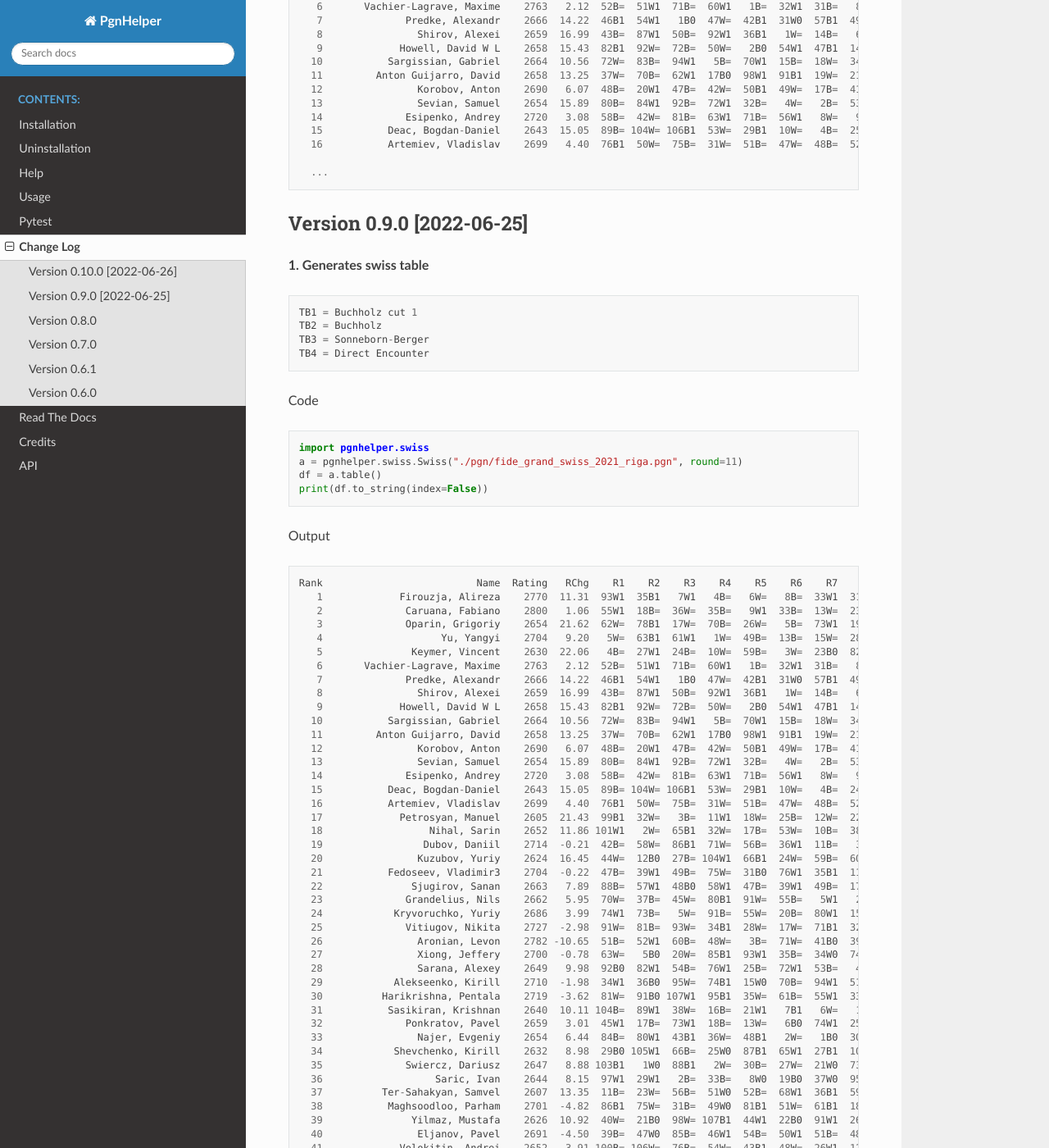
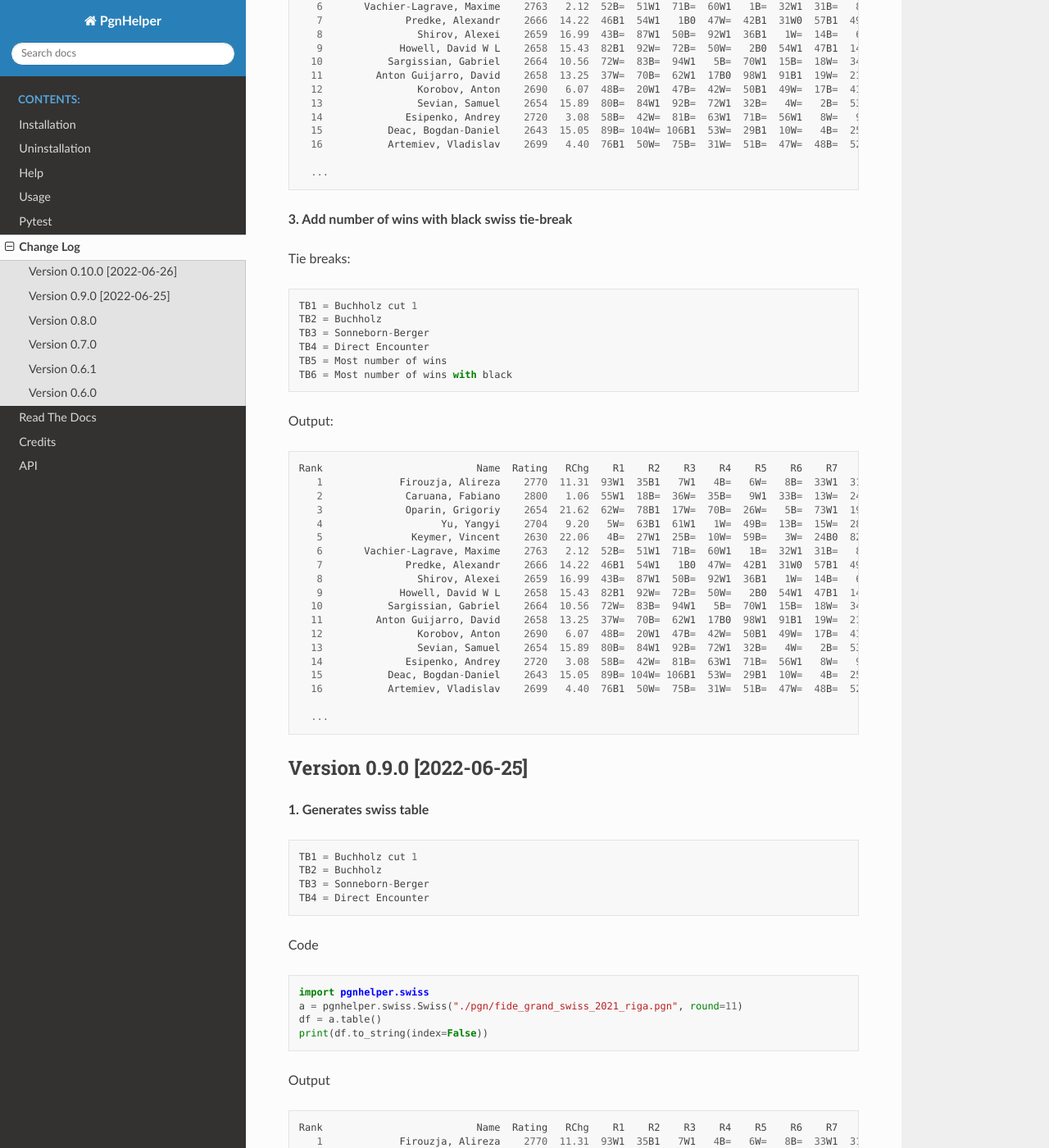
Before and after one commit to fsmosca/pgnhelper, a Sphinx documentation site: the page built from docs/changelog.rst, in a window 1280 px wide and 1400 px high, scrolled down 885 px. Shown: the whole window at 82% size. Built offline with Sphinx 7.4.7 and the Read the Docs theme 2.0.0, drawn with Linux system fonts in a browser that asks for light colours.

Commit message:
Add number of wins as black swiss tie-break

```diff
--- a/docs/changelog.rst
+++ b/docs/changelog.rst
@@ -43,6 +43,39 @@
      14              Esipenko, Andrey    2720   3.08  58B=  42W=  81B=  63W1  71B=  56W1   8W=   9B0  64B1  31W1  15B=     11    7.0   63.64 60.0 64.5 40.00  0.0    4
      15           Deac, Bogdan-Daniel    2643  15.05  89B= 104W= 106B1  53W=  29B1  10W=   4B=  25W=  18B=  38B1  14W=     11    7.0   63.64 60.0 63.0 39.25  0.0    3
      16           Artemiev, Vladislav    2699   4.40  76B1  50W=  75B=  31W=  51B=  47W=  48B=  52W=  49B1  17W=  34B1     11    7.0   63.64 56.5 61.5 39.00  0.0    3
+
+     ...
+
+**3. Add number of wins with black swiss tie-break**
+
+Tie breaks::
+
+   TB1 = Buchholz cut 1
+   TB2 = Buchholz
+   TB3 = Sonneborn-Berger
+   TB4 = Direct Encounter
+   TB5 = Most number of wins
+   TB6 = Most number of wins with black
+
+Output::
+
+   Rank                          Name  Rating   RChg    R1    R2    R3    R4    R5    R6    R7    R8    R9   R10   R11  Games  Score  Score%  TB1  TB2   TB3  TB4  TB5  TB6
+      1             Firouzja, Alireza    2770  11.31  93W1  35B1   7W1   4B=   6W=   8B=  33W1  31W1   2B0   9W1   3B=     11    8.0   72.73  0.0  0.0  0.00  0.0    0    0
+      2              Caruana, Fabiano    2800   1.06  55W1  18B=  36W=  35B=   9W1  33B=  13W=  24B1   1W1   6B=   7W=     11    7.5   68.18 67.0 72.5 49.75  0.0    4    1
+      3              Oparin, Grigoriy    2654  21.62  62W=  78B1  17W=  70B=  26W=   5B=  73W1  19B1   7W=  23B1   1W=     11    7.5   68.18 63.5 68.5 45.75  0.0    4    3
+      4                    Yu, Yangyi    2704   9.20   5W=  63B1  61W1   1W=  49B=  13B=  15W=  28B=  33W1   8B=   6W=     11    7.0   63.64 66.5 72.0 44.50  0.0    3    1
+      5               Keymer, Vincent    2630  22.06   4B=  27W1  25B=  10W=  59B=   3W=  24B0  82W1  53B1  29W1   9B=     11    7.0   63.64 65.5 70.0 43.25  0.0    4    1
+      6       Vachier-Lagrave, Maxime    2763   2.12  52B=  51W1  71B=  60W1   1B=  32W1  31B=   8W=  11B=   2W=   4B=     11    7.0   63.64 65.0 70.0 43.50  0.0    3    0
+      7              Predke, Alexandr    2666  14.22  46B1  54W1   1B0  47W=  42B1  31W0  57B1  49W1   3B=  11W=   2B=     11    7.0   63.64 64.5 70.0 42.25  0.0    5    3
+      8                Shirov, Alexei    2659  16.99  43B=  87W1  50B=  92W1  36B1   1W=  14B=   6B=  23W=   4W=  10B=     11    7.0   63.64 64.5 68.5 41.50  0.0    3    1
+      9             Howell, David W L    2658  15.43  82B1  92W=  72B=  50W=   2B0  54W1  47B1  14W1  12W1   1B0   5W=     11    7.0   63.64 62.5 66.5 40.25  0.0    5    2
+     10           Sargissian, Gabriel    2664  10.56  72W=  83B=  94W1   5B=  70W1  15B=  18W=  34B=  28W1  13B=   8W=     11    7.0   63.64 61.5 65.5 40.50  0.0    3    0
+     11         Anton Guijarro, David    2658  13.25  37W=  70B=  62W1  17B0  98W1  91B1  19W=  21B1   6W=   7B=  13W=     11    7.0   63.64 61.0 65.0 39.25  0.0    4    2
+     12                Korobov, Anton    2690   6.07  48B=  20W1  47B=  42W=  50B1  49W=  17B=  41W1   9B0  34W=  31B1     11    7.0   63.64 60.5 66.0 41.50  0.0    4    2
+     13                Sevian, Samuel    2654  15.89  80B=  84W1  92B=  72W1  32B=   4W=   2B=  53W1  30B=  10W=  11B=     11    7.0   63.64 60.5 64.5 39.75  0.0    3    0
+     14              Esipenko, Andrey    2720   3.08  58B=  42W=  81B=  63W1  71B=  56W1   8W=   9B0  64B1  31W1  15B=     11    7.0   63.64 60.0 64.5 40.00  0.0    4    1
+     15           Deac, Bogdan-Daniel    2643  15.05  89B= 104W= 106B1  53W=  29B1  10W=   4B=  25W=  18B=  38B1  14W=     11    7.0   63.64 60.0 63.0 39.25  0.0    3    3
+     16           Artemiev, Vladislav    2699   4.40  76B1  50W=  75B=  31W=  51B=  47W=  48B=  52W=  49B1  17W=  34B1     11    7.0   63.64 56.5 61.5 39.00  0.0    3    3
 
      ...
 
```
Also changed, not shown: 2 other files.
